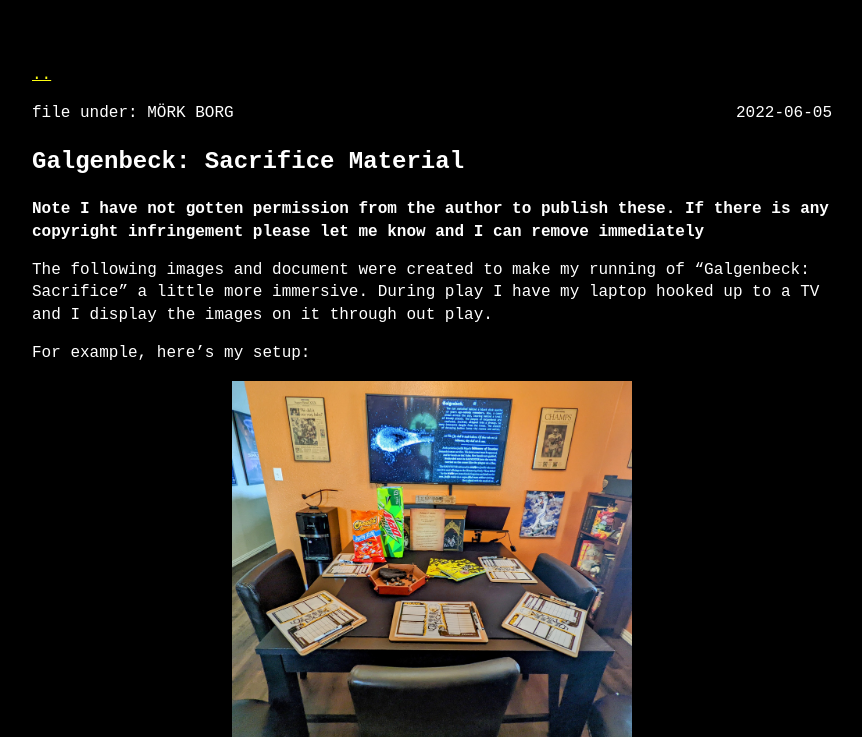
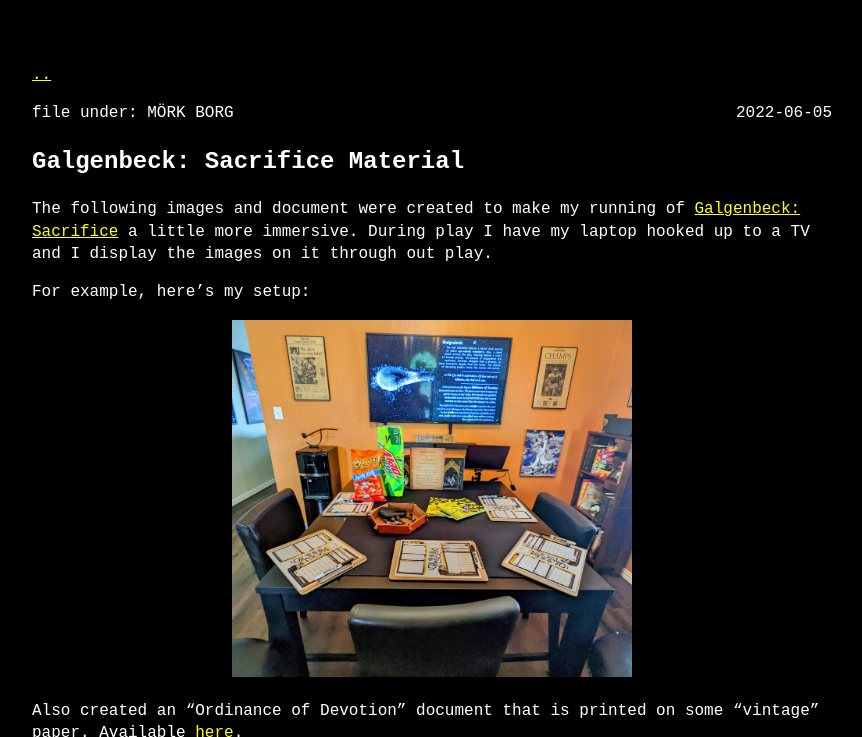
Before and after one commit to replicant0wnz/blog, a Jekyll site: the page built from _posts/2022-06-05-Galgenbeck: Sacrifice Material.md, in a window 1280 px wide and 900 px high, cut to the strip 0-737 px from the top of the window. Shown: the whole strip, without its empty margins (208-1070 px from the left). Built offline with Jekyll 4.4.1, drawn with Linux system fonts in a browser that asks for light colours.

Commit message:
Updated entry

```diff
--- a/_posts/2022-06-05-Galgenbeck: Sacrifice Material.md
+++ b/_posts/2022-06-05-Galgenbeck: Sacrifice Material.md
@@ -4,9 +4,7 @@ category: MÖRK BORG
 title: "Galgenbeck: Sacrifice Material"
 ---
 
-**Note I have not gotten permission from the author to publish these. If there is any copyright infringement please let me know and I can remove immediately**
-
-The following images and document were created to make my running of "Galgenbeck: Sacrifice" a little more immersive.
+The following images and document were created to make my running of [Galgenbeck: Sacrifice](https://www.drivethrurpg.com/product/376385?affiliate_id=1399969) a little more immersive.
 During play I have my laptop hooked up to a TV and I display the images on it through out play.
 
 For example, here's my setup:
```
